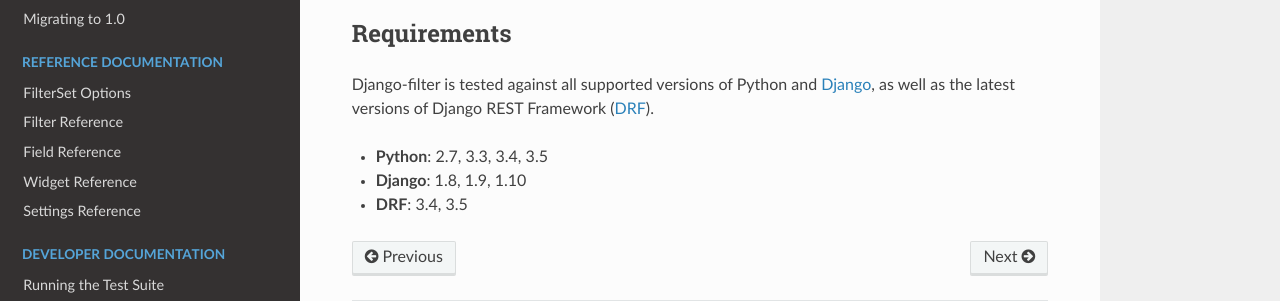
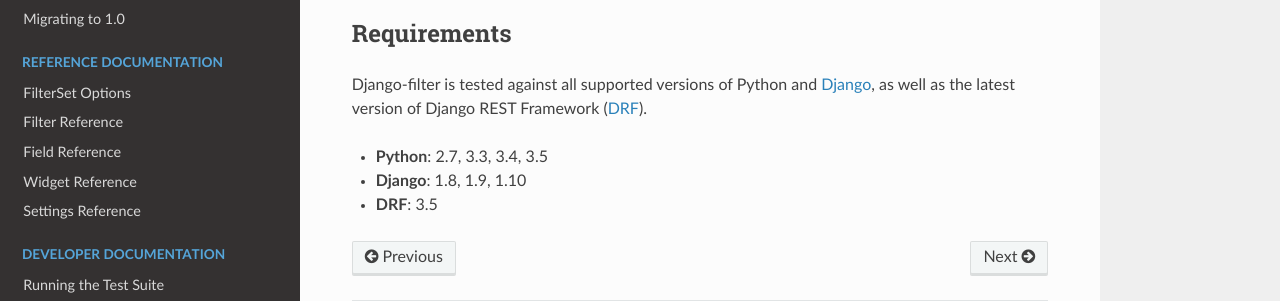
Before and after one commit to carltongibson/django-filter, a Sphinx documentation site: the page built from docs/guide/install.txt, in a window 1280 px wide. Shown: the part 308-609 px from the top of the page. Built offline with Sphinx 7.4.7 and the Read the Docs theme 2.0.0, drawn with Linux system fonts in a browser that asks for light colours.

```diff
--- a/README.rst
+++ b/README.rst
@@ -14,7 +14,7 @@ Requirements
 
 * **Python**: 2.7, 3.3, 3.4, 3.5
 * **Django**: 1.8, 1.9, 1.10
-* **DRF**: 3.4, 3.5
+* **DRF**: 3.5
 
 Installation
 ------------
--- a/docs/guide/install.txt
+++ b/docs/guide/install.txt
@@ -15,7 +15,7 @@ Requirements
 ------------
 
 Django-filter is tested against all supported versions of Python and `Django`__,
-as well as the latest versions of Django REST Framework (`DRF`__).
+as well as the latest version of Django REST Framework (`DRF`__).
 
 __ https://www.djangoproject.com/download/
 __ http://www.django-rest-framework.org/
@@ -24,4 +24,4 @@ __ http://www.django-rest-framework.org/
 
 * **Python**: 2.7, 3.3, 3.4, 3.5
 * **Django**: 1.8, 1.9, 1.10
-* **DRF**: 3.4, 3.5
+* **DRF**:  3.5
```
Also changed, not shown: 1 other file.
